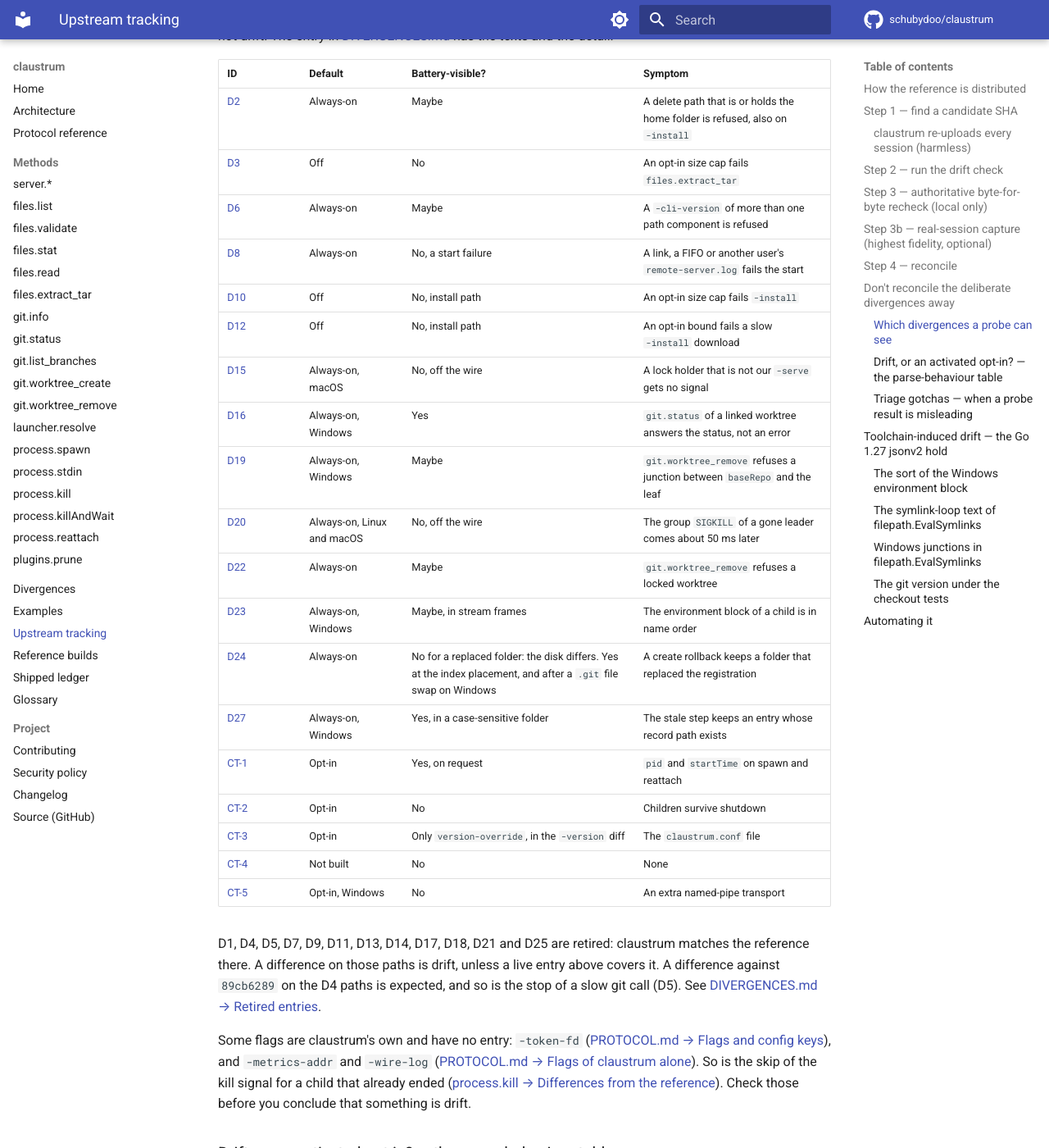
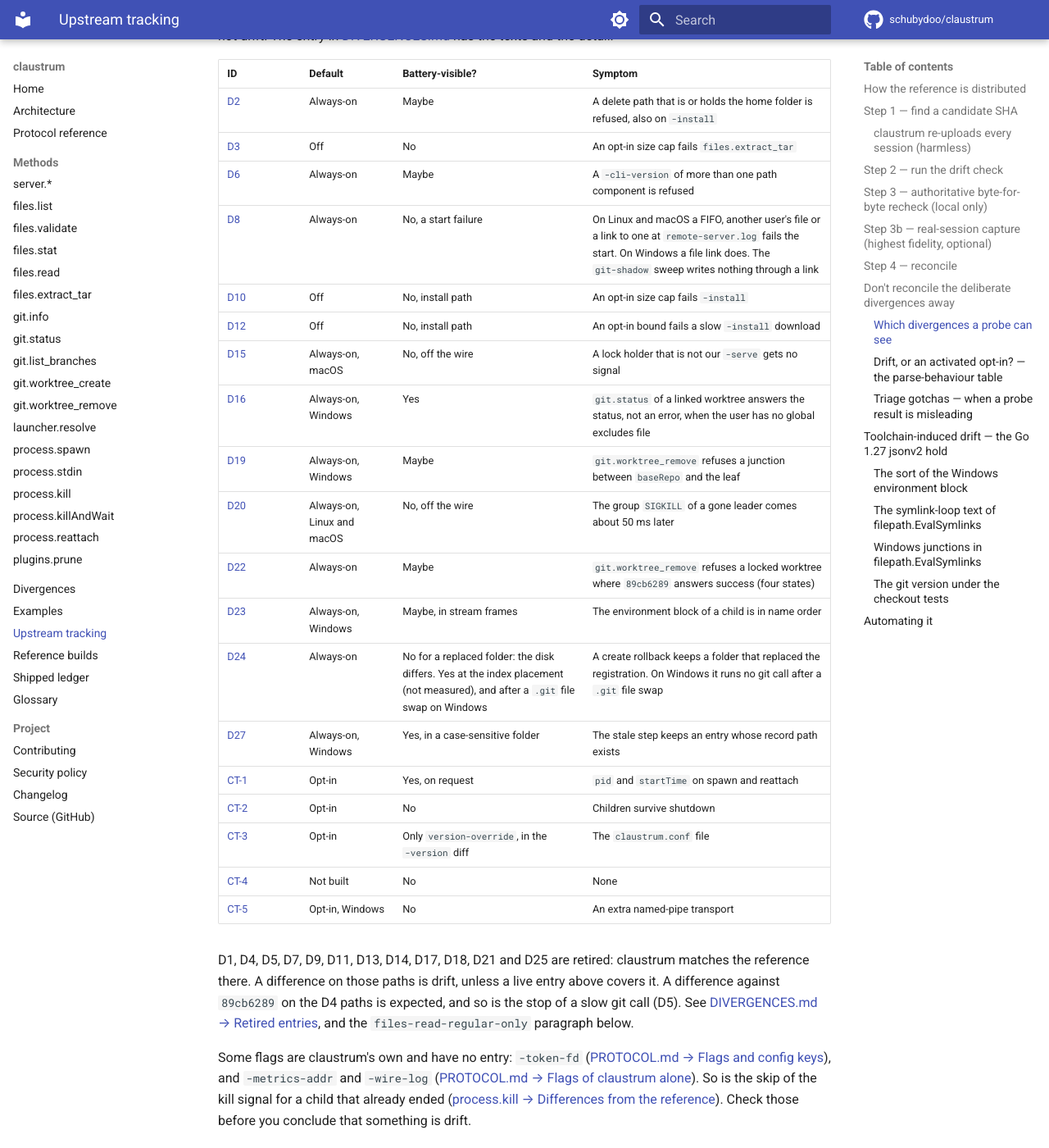
Before and after one commit to schubydoo/claustrum, an MkDocs documentation site: the page built from docs/UPSTREAM-TRACKING.md, in a window 1280 px wide and 1400 px high, scrolled down 4289 px. Shown: the whole window at 82% size. Built offline with MkDocs 1.6.1 and Material for MkDocs 9.7.7, drawn with Linux system fonts in a browser that asks for light colours; comment, search, counter and statistics services are not loaded.

Commit message:
docs: match the D8, D16, D22 and D24 rows to their entries
Co-Authored-By: Claude Opus 5.5 <noreply@anthropic.com>

```diff
--- a/docs/UPSTREAM-TRACKING.md
+++ b/docs/UPSTREAM-TRACKING.md
@@ -193,16 +193,16 @@ means that a probe which reaches the path shows it. The battery never drives
 | [D2](DIVERGENCES.md#d2) | Always-on | Maybe | A delete path that is or holds the home folder is refused, also on `-install` |
 | [D3](DIVERGENCES.md#d3) | Off | No | An opt-in size cap fails `files.extract_tar` |
 | [D6](DIVERGENCES.md#d6) | Always-on | Maybe | A `-cli-version` of more than one path component is refused |
-| [D8](DIVERGENCES.md#d8) | Always-on | No, a start failure | A link, a FIFO or another user's `remote-server.log` fails the start |
+| [D8](DIVERGENCES.md#d8) | Always-on | No, a start failure | On Linux and macOS a FIFO, another user's file or a link to one at `remote-server.log` fails the start. On Windows a file link does. The `git-shadow` sweep writes nothing through a link |
 | [D10](DIVERGENCES.md#d10) | Off | No, install path | An opt-in size cap fails `-install` |
 | [D12](DIVERGENCES.md#d12) | Off | No, install path | An opt-in bound fails a slow `-install` download |
 | [D15](DIVERGENCES.md#d15) | Always-on, macOS | No, off the wire | A lock holder that is not our `-serve` gets no signal |
-| [D16](DIVERGENCES.md#d16) | Always-on, Windows | Yes | `git.status` of a linked worktree answers the status, not an error |
+| [D16](DIVERGENCES.md#d16) | Always-on, Windows | Yes | `git.status` of a linked worktree answers the status, not an error, when the user has no global excludes file |
 | [D19](DIVERGENCES.md#d19) | Always-on, Windows | Maybe | `git.worktree_remove` refuses a junction between `baseRepo` and the leaf |
 | [D20](DIVERGENCES.md#d20) | Always-on, Linux and macOS | No, off the wire | The group `SIGKILL` of a gone leader comes about 50 ms later |
-| [D22](DIVERGENCES.md#d22) | Always-on | Maybe | `git.worktree_remove` refuses a locked worktree |
+| [D22](DIVERGENCES.md#d22) | Always-on | Maybe | `git.worktree_remove` refuses a locked worktree where `89cb6289` answers success (four states) |
 | [D23](DIVERGENCES.md#d23) | Always-on, Windows | Maybe, in stream frames | The environment block of a child is in name order |
-| [D24](DIVERGENCES.md#d24) | Always-on | No for a replaced folder: the disk differs. Yes at the index placement, and after a `.git` file swap on Windows | A create rollback keeps a folder that replaced the registration |
+| [D24](DIVERGENCES.md#d24) | Always-on | No for a replaced folder: the disk differs. Yes at the index placement (not measured), and after a `.git` file swap on Windows | A create rollback keeps a folder that replaced the registration. On Windows it runs no git call after a `.git` file swap |
 | [D27](DIVERGENCES.md#d27) | Always-on, Windows | Yes, in a case-sensitive folder | The stale step keeps an entry whose record path exists |
 | [CT-1](DIVERGENCES.md#ct-1) | Opt-in | Yes, on request | `pid` and `startTime` on spawn and reattach |
 | [CT-2](DIVERGENCES.md#ct-2) | Opt-in | No | Children survive shutdown |
@@ -214,7 +214,8 @@ D1, D4, D5, D7, D9, D11, D13, D14, D17, D18, D21 and D25 are retired: claustrum
 matches the reference there. A difference on those paths is drift, unless a live
 entry above covers it. A difference against `89cb6289` on the D4 paths is
 expected, and so is the stop of a slow git call (D5). See
-[DIVERGENCES.md → Retired entries](DIVERGENCES.md#retired-entries).
+[DIVERGENCES.md → Retired entries](DIVERGENCES.md#retired-entries), and the
+`files-read-regular-only` paragraph below.
 
 Some flags are claustrum's own and have no entry: `-token-fd`
 ([PROTOCOL.md → Flags and config keys](PROTOCOL.md#flags-and-config-keys)), and
```
